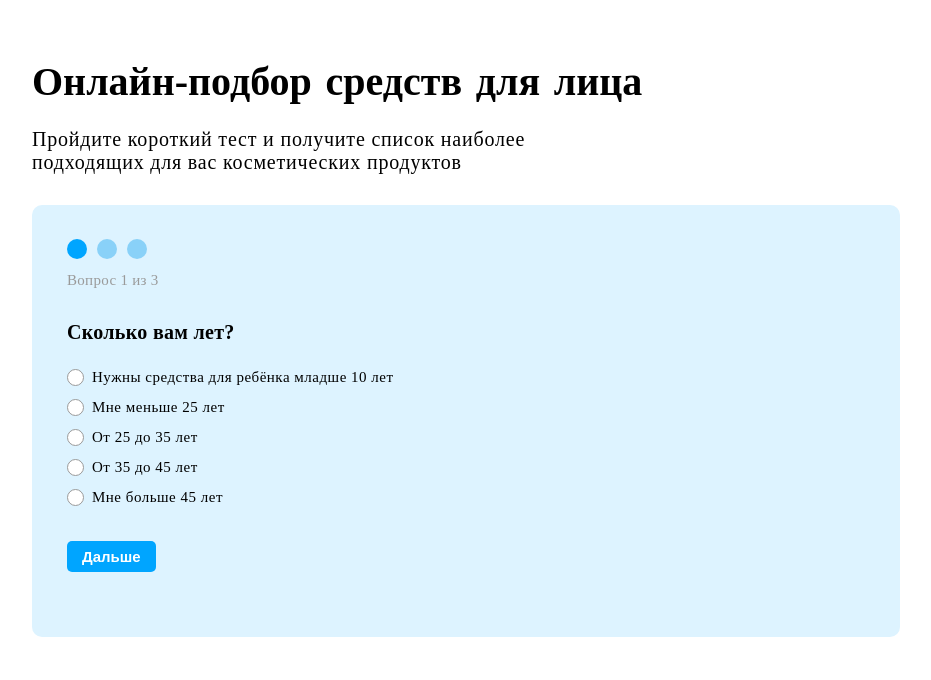
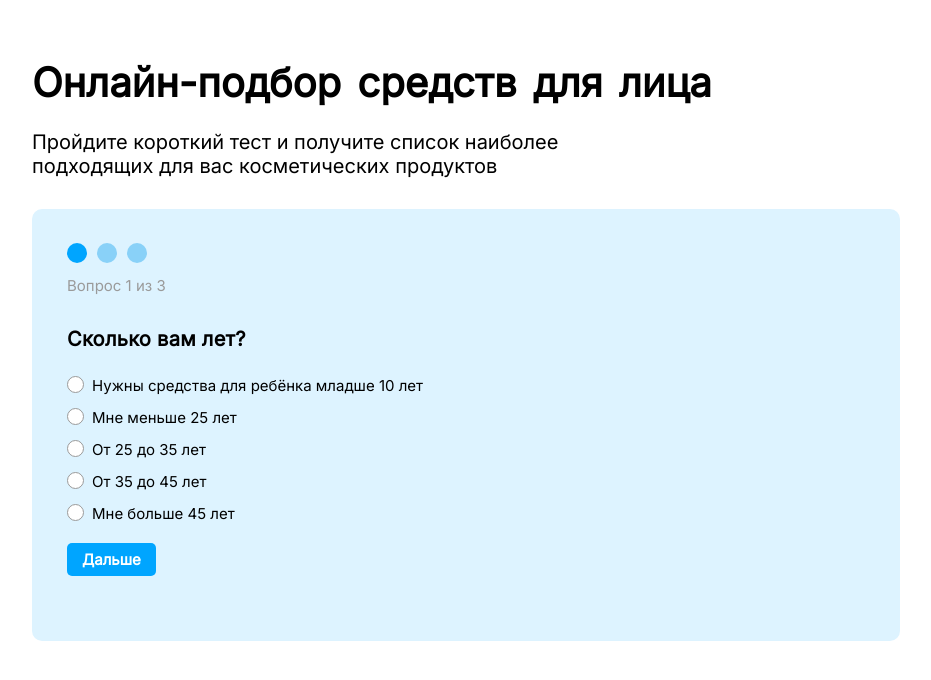
Before and after one commit to lesik2/quiz, a React (Create React App) app: page / in a window 1280 px wide. Shown: the top 680 px of the page, without its empty margins (26-957 px from the left). Built offline with nearby package versions, Linux system fonts and the light colour scheme.

Commit message:
fix: update styles

```diff
--- a/src/components/form/QuestionCart.tsx
+++ b/src/components/form/QuestionCart.tsx
@@ -1,6 +1,6 @@
 import CustomButton from "../ui/CustomButton";
 import '../../styles/QuestionCart.css';
-import { useContext, useState } from "react";
+import { useContext} from "react";
 import { ResultContext } from "../../context/ResultProvider";
 
 export interface IQuestionCart{
--- a/src/styles/CustomButton.css
+++ b/src/styles/CustomButton.css
@@ -19,4 +19,6 @@
   border-radius: 5px;
   outline: none;
   border: none;
+  font-family: 'Inter';
+  cursor: pointer;
 }
--- a/src/styles/ItemCart.css
+++ b/src/styles/ItemCart.css
@@ -21,6 +21,7 @@
   width: 240px;
   min-height: 40px;
   margin-bottom: 13px;
+  font-family: 'Inter';
 }
 .item-cart__description>p{
   -webkit-line-clamp: 2;
@@ -34,11 +35,13 @@
   color: #000;
   margin: 0;
   letter-spacing: 0.6px;
+  font-family: 'Inter';
 }
 .price-wrapper{
   display: flex;
   gap: 15px;
   align-items: flex-end;
+  font-family: 'Inter';
 }
 .price-wrapper__old{
   color: #B8B8B8;
@@ -49,6 +52,7 @@
   text-decoration-line:line-through;
   margin: 0;
   margin-bottom: 3px;
+  font-family: 'Inter';
 }
 .price-wrapper__new{
   color: #000;
@@ -57,6 +61,7 @@
   font-weight: 600;
   line-height: 136.9%;
   margin: 0;
+  font-family: 'Inter';
 }
 .price-wrapper-rubles{
   color: #000;
@@ -64,6 +69,7 @@
   font-style: normal;
   font-weight: 600;
   line-height: 136.9%;
+  font-family: 'Inter';
 }
 .item-cart__like{
   position: absolute;
--- a/src/styles/QuestionCart.css
+++ b/src/styles/QuestionCart.css
@@ -29,7 +29,7 @@
   font-weight: 400;
   line-height: normal;
   margin: 0;
-  letter-spacing: 0.3px;
+  font-family: 'Inter';
 }
 .question-cart__view{
   display: block;
@@ -52,6 +52,7 @@
   line-height: normal;
   margin: 0px 0px 25px 0px;
   letter-spacing: 0.3px;
+  font-family: 'Inter';
 }
 .question-cart-variants{
   list-style: none;
@@ -68,7 +69,7 @@
   font-weight: 400;
   line-height: normal;
   color: #000;
-  letter-spacing: 0.5px;
+  font-family: 'Inter';
 
 }
 .clicked.question-cart-variant::before{
--- a/src/styles/Result.css
+++ b/src/styles/Result.css
@@ -9,6 +9,8 @@
   line-height: normal;
   margin-bottom: 23px;
   margin-top: 0;
+  font-family: 'Inter';
+  letter-spacing: 0.5px;
 }
 .result__description{
   color: #000;
@@ -18,8 +20,8 @@
   line-height: normal;
   max-width: 583px;
   margin-bottom: 60px;
-  letter-spacing: 0.6px;
   margin-top: 0;
+  font-family: 'Inter';
 }
 .result-carts{
   display: grid;
@@ -36,6 +38,7 @@
   line-height: normal;
   word-spacing: 7px;
   margin: 0;
+  font-family: 'Inter';
 }
 .result__pagination::first-letter{
   color: #00A5FF;
--- a/src/styles/Test.css
+++ b/src/styles/Test.css
@@ -2,7 +2,7 @@
   padding: 50px;
 }
 .test__title{
-  word-spacing: 3.7px;
+  word-spacing: 5px;
   margin: 0;
   color: #000;
   font-size: 40px;
@@ -10,9 +10,9 @@
   font-weight: 700;
   line-height: normal;
   margin-bottom: 23px;
+  font-family: 'Inter';
 }
 .test__description{
-  letter-spacing: 0.8px;
   margin: 0;
   color: #000;
   font-size: 20px;
@@ -21,6 +21,7 @@
   line-height: normal;
   max-width: 583px;
   margin-bottom: 31px;
+  font-family: 'Inter';
 }
 @media screen and (max-width: 789px) {
   .test__title{
--- a/src/styles/global.css
+++ b/src/styles/global.css
@@ -1,7 +1,7 @@
 .App{
   margin: 0;
   padding: 0;
-  font-family: 'Inter', Times, serif;
+  font-family: 'Inter';
 }
 img {
   max-width: 100%;
```
Also changed, not shown: package.json (line endings or trailing spaces), tsconfig.json (line endings or trailing spaces), 1 other file (tests, documents, lock files or other folders).
